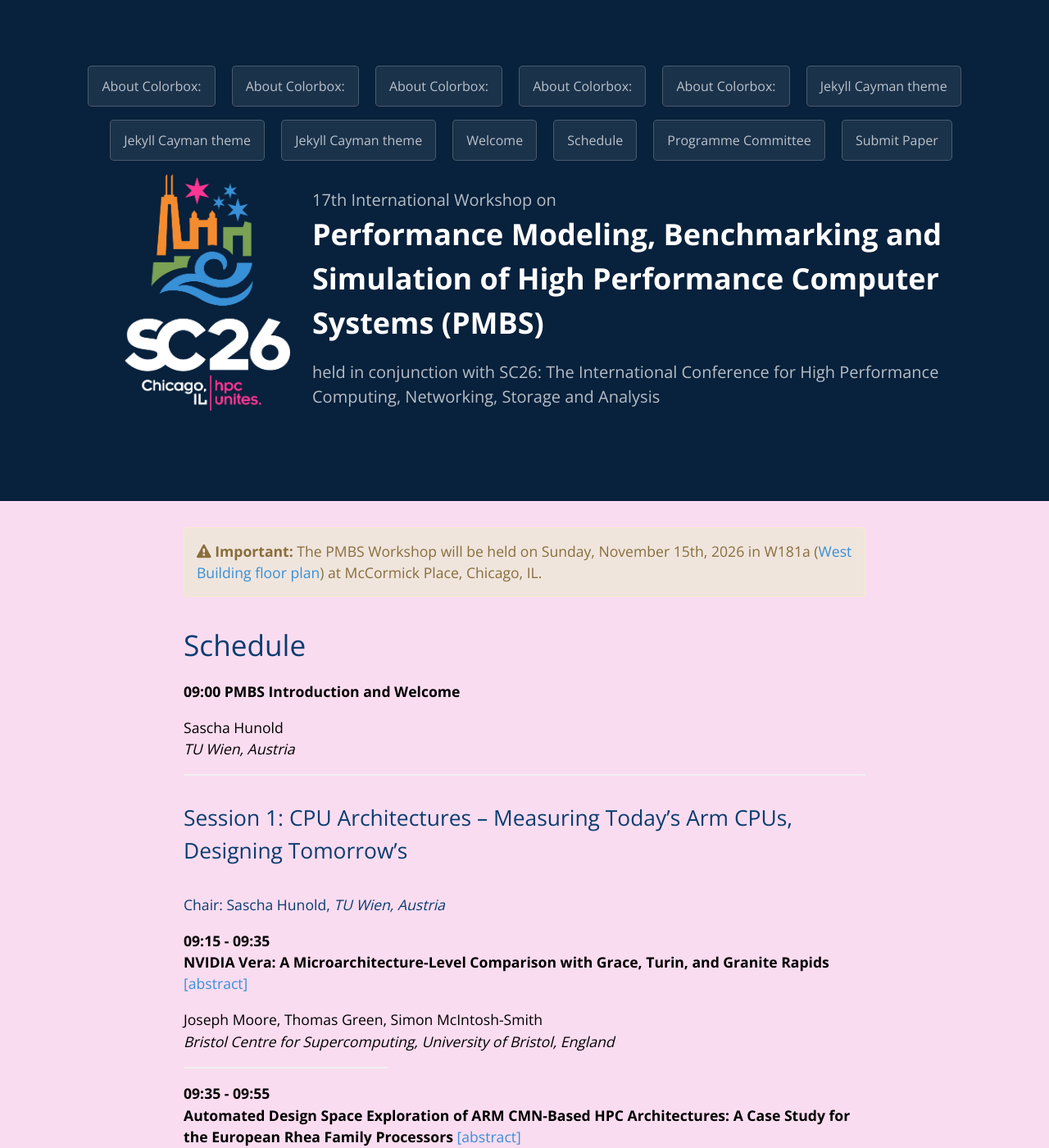
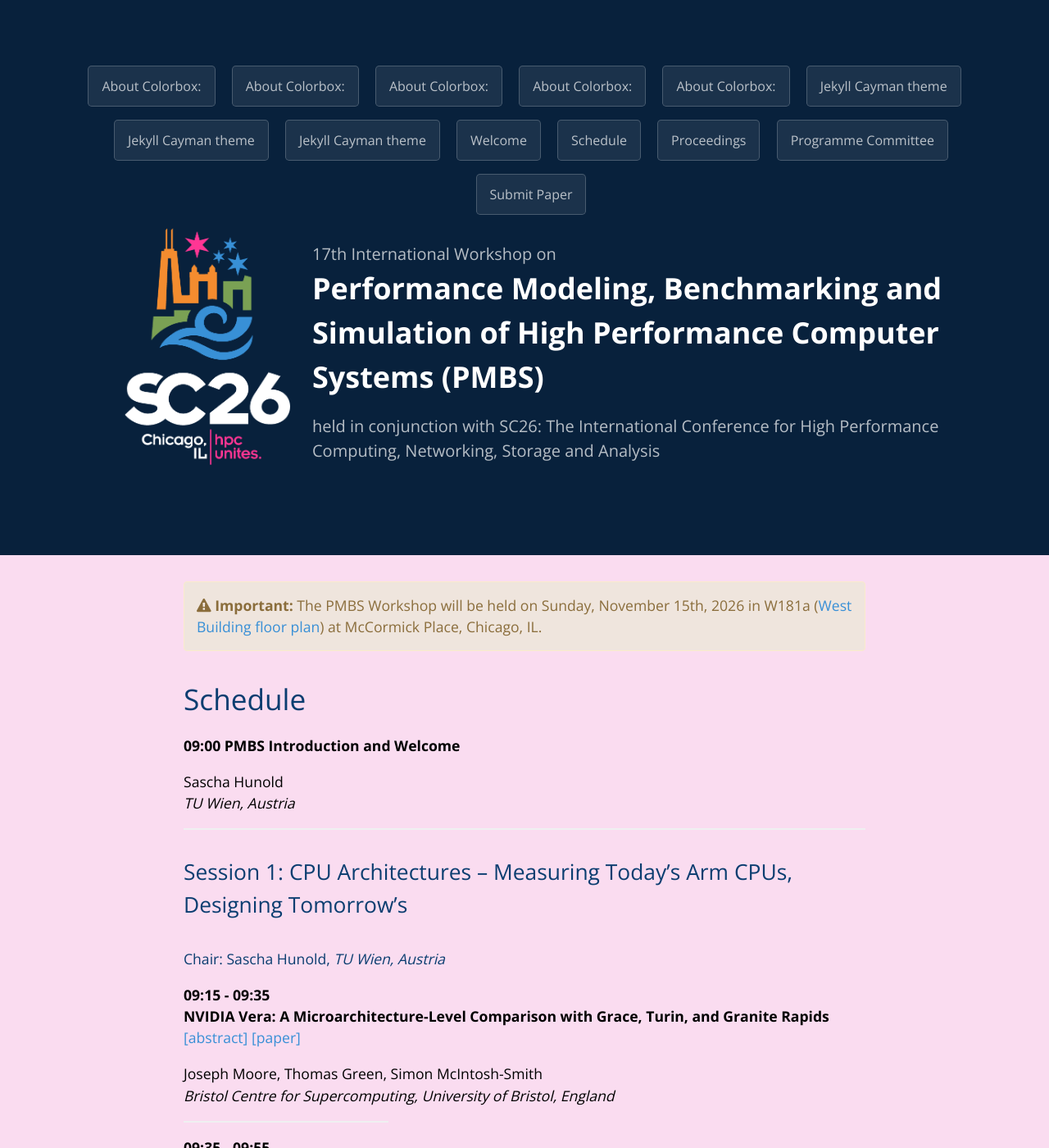
Before and after one commit to pmbs-workshop/pmbs-workshop.github.io, a Jekyll site: the page built from schedule.markdown, in a window 1280 px wide and 1400 px high. Shown: the whole window at 82% size. Built offline with Jekyll 4.4.1, drawn with Linux system fonts in a browser that asks for light colours; some of the changed text lies outside the part shown.

Commit message:
Adds link to the proceedings and paper links

```diff
--- a/proceedings.markdown
+++ b/proceedings.markdown
@@ -1,6 +1,7 @@
 ---
 layout: redirect
-redirect: https://dl.acm.org/doi/proceedings/10.1145/3731599?tocHeading=heading21#heading21
+title: Proceedings
+redirect: https://www.computer.org/csdl/proceedings/SC-W/2026/2lkuChrVvSE
 order: 3
 ---
 
--- a/schedule.markdown
+++ b/schedule.markdown
@@ -20,7 +20,7 @@ _TU Wien, Austria_
 #### Chair: Sascha Hunold, _TU Wien, Austria_ <!-- Chair, _Institute, Location_ -->
 
 **09:15 - 09:35**\\
-**NVIDIA Vera: A Microarchitecture-Level Comparison with Grace, Turin, and Granite Rapids** [[abstract]](abstract01.html) <!-- [[paper]]() [[slides]]() -->
+**NVIDIA Vera: A Microarchitecture-Level Comparison with Grace, Turin, and Granite Rapids** [[abstract]](abstract01.html) [[paper]](https://doi.ieeecomputersociety.org/10.1109/SCW72768.2026.00317) <!-- [[slides]]() -->
 
 Joseph Moore, Thomas Green, Simon McIntosh-Smith\\
 _Bristol Centre for Supercomputing, University of Bristol, England_
@@ -29,7 +29,7 @@ _Bristol Centre for Supercomputing, University of Bristol, England_
 {: style="width: 30%;"}
 
 **09:35 - 09:55**\\
-**Automated Design Space Exploration of ARM CMN-Based HPC Architectures: A Case Study for the European Rhea Family Processors** [[abstract]](abstract02.html) <!-- [[paper]]() [[slides]]() -->
+**Automated Design Space Exploration of ARM CMN-Based HPC Architectures: A Case Study for the European Rhea Family Processors** [[abstract]](abstract02.html) [[paper]](https://doi.ieeecomputersociety.org/10.1109/SCW72768.2026.00307) <!-- [[slides]]() -->
 
 Lilia Zaourar, Mohamed Benazouz\\
 _French Alternative Energies and Atomic Energy Commission (CEA), France_
@@ -97,7 +97,7 @@ _University of Chicago, IL, United States_
 #### Chair: Brian Austin, _Lawrence Berkeley National Laboratory, United States_ <!-- Chair, _Institute, Location_ -->
 
 **11:30 - 11:50**\\
-**HPL and HPL-MxP at Exascale on Aurora: Performance Engineering and Characterization** [[abstract]](abstract07.html) <!-- [[paper]]() [[slides]]() -->
+**HPL and HPL-MxP at Exascale on Aurora: Performance Engineering and Characterization** [[abstract]](abstract07.html) [[paper]](https://doi.ieeecomputersociety.org/10.1109/SCW72768.2026.00313) <!-- [[slides]]() -->
 
 Kazushige Goto, Huda Ibeid, Anthony-Trung Nguyen, Aditya Nishtala\\
 _Intel Corporation, United States_
@@ -109,7 +109,7 @@ _Argonne National Laboratory, IL, United States_
 {: style="width: 30%;"}
 
 **11:50 - 12:10**\\
-**Performance comparison and analysis of macroscopic cross section lookup kernel on Cerebras CS-3 and NVIDIA GPUs** [[abstract]](abstract08.html) <!-- [[paper]]() [[slides]]() -->
+**Performance comparison and analysis of macroscopic cross section lookup kernel on Cerebras CS-3 and NVIDIA GPUs** [[abstract]](abstract08.html) [[paper]](https://doi.ieeecomputersociety.org/10.1109/SCW72768.2026.00310) <!-- [[slides]]() -->
 
 Reo Nagashima, Akeru Nakamura, Takaaki Miyajima\\
 _Meiji University, Japan_
@@ -121,7 +121,7 @@ _Argonne National Laboratory, IL, United States_
 {: style="width: 30%;"}
 
 **12:10 - 12:30**\\
-**FP64 Performance and the Limits of Ozaki Emulation on HPC Systems** [[abstract]](abstract09.html) <!-- [[paper]]() [[slides]]() -->
+**FP64 Performance and the Limits of Ozaki Emulation on HPC Systems** [[abstract]](abstract09.html) [[paper]](https://doi.ieeecomputersociety.org/10.1109/SCW72768.2026.00314) <!-- [[slides]]() -->
 
 Katarzyna (Kasia) Swirydowicz, Nicholas Malaya, Noah Wolfe, Paul Bauman, Pieter Ghysels, Jonathan Belof\\
 _Advanced Micro Devices, Inc, United States_
@@ -136,7 +136,7 @@ _Advanced Micro Devices, Inc, United States_
 #### Chair: Simon Hammond, _National Nuclear Security Administration, USA_ <!-- Chair, _Institute, Location_ -->
 
 **14:00 - 14:20**\\
-**Benchmarking Physical GCD Placement Effects on Performance, Energy, and Co-Execution** [[abstract]](abstract10.html) <!-- [[paper]]() [[slides]]() -->
+**Benchmarking Physical GCD Placement Effects on Performance, Energy, and Co-Execution** [[abstract]](abstract10.html) [[paper]](https://doi.ieeecomputersociety.org/10.1109/SCW72768.2026.00311) <!-- [[slides]]() -->
 
 Arthur Lorenzon, Philippe Navaux\\
 _Federal University of Rio Grande do Sul, Brazil_
@@ -151,7 +151,7 @@ _AMD, United States_
 {: style="width: 30%;"}
 
 **14:20 - 14:40**\\
-**Enhancing Data Center Efficiency and Throughput by Co-Scheduling** [[abstract]](abstract11.html) <!-- [[paper]]() [[slides]]() -->
+**Enhancing Data Center Efficiency and Throughput by Co-Scheduling** [[abstract]](abstract11.html) [[paper]](https://doi.ieeecomputersociety.org/10.1109/SCW72768.2026.00309) <!-- [[slides]]() -->
 
 Paul Lin, Nestor Demeure, Mathias Wagner, Francesca Tartaglione, Garima Kochhar\\
 _NVIDIA, United States_
@@ -166,7 +166,7 @@ _Queen's University, Canada_
 {: style="width: 30%;"}
 
 **14:40 - 15:00**\\
-**Custodian: Enabling Automatic Performance Engineering Agents on the NERSC HPC System** [[abstract]](abstract12.html) <!-- [[paper]]() [[slides]]() -->
+**Custodian: Enabling Automatic Performance Engineering Agents on the NERSC HPC System** [[abstract]](abstract12.html) [[paper]](https://doi.ieeecomputersociety.org/10.1109/SCW72768.2026.00316) <!-- [[slides]]() -->
 
 Abdul Hannan Mohammed, Oscar Antepara, Dhruva Kulkarni, Muaaz Gul Awan, Samuel Williams, Jack Deslippe\\
 _Lawrence Berkeley National Laboratory, CA, United States_
@@ -181,7 +181,7 @@ _Lawrence Berkeley National Laboratory, CA, United States_
 #### Chair: Lilia Zaourar, _CEA, France_ <!-- Chair, _Institute, Location_ -->
 
 **15:30 - 15:50**\\
-**PortWarp: A Cycle-Accurate GPU-Accelerated HPC Network Simulator Using Port-per-Thread Model** [[abstract]](abstract13.html) <!-- [[paper]]() [[slides]]() -->
+**PortWarp: A Cycle-Accurate GPU-Accelerated HPC Network Simulator Using Port-per-Thread Model** [[abstract]](abstract13.html) [[paper]](https://doi.ieeecomputersociety.org/10.1109/SCW72768.2026.00308) <!-- [[slides]]() -->
 
 Jun Tan, Boning Li, Christopher Carothers\\
 _Rensselaer Polytechnic Institute, NY, United States_
@@ -196,7 +196,7 @@ _University of Illinois Chicago, IL, United States_
 {: style="width: 30%;"}
 
 **15:50 - 16:10**\\
-**DMSim: Configurable Data Management Simulation Framework for Scientific Computing Grid** [[abstract]](abstract14.html) <!-- [[paper]]() [[slides]]() -->
+**DMSim: Configurable Data Management Simulation Framework for Scientific Computing Grid** [[abstract]](abstract14.html) [[paper]](https://doi.ieeecomputersociety.org/10.1109/SCW72768.2026.00312) <!-- [[slides]]() -->
 
 Kuan-Chieh Hsu, Raees Ahmad Khan, Sairam Sri Vatsavai, Tasnuva Chowdhury, Ozgur Kilic, Sankha Dutta, David Park, Yihui Ren, Shinjae Yoo, Alexei Klimentov, Adolfy Hoisie\\
 _Brookhaven National Laboratory, NY, United States_
@@ -223,7 +223,7 @@ _SLAC National Accelerator Laboratory, CA, United States_
 {: style="width: 30%;"}
 
 **16:10 - 16:30**\\
-**AMAI: Algebraic Modelling of Distributed AI Computations for Symbolic Performance Analysis** [[abstract]](abstract15.html) <!-- [[paper]]() [[slides]]() -->
+**AMAI: Algebraic Modelling of Distributed AI Computations for Symbolic Performance Analysis** [[abstract]](abstract15.html) [[paper]](https://doi.ieeecomputersociety.org/10.1109/SCW72768.2026.00315) <!-- [[slides]]() -->
 
 Rubén Coll Sánchez\\
 _Huawei Technologies, France_\\
@@ -243,7 +243,7 @@ _Huawei Technologies, China_
 
 
 **16:30 - 16:50**\\
-**Scalable AMG Preconditioning for DG Neutron Diffusion Solvers on Manycore CPUs** [[abstract]](abstract16.html) <!-- [[paper]]() [[slides]]() -->
+**Scalable AMG Preconditioning for DG Neutron Diffusion Solvers on Manycore CPUs** [[abstract]](abstract16.html) [[paper]](https://doi.ieeecomputersociety.org/10.1109/SCW72768.2026.00304) <!-- [[slides]]() -->
 
 Antoine Kempf, Ansar Calloo, Cédric Chevalier, Marc Perache\\
 _French Alternative Energies and Atomic Energy Commission (CEA), France_\\
@@ -256,7 +256,7 @@ _French Alternative Energies and Atomic Energy Commission (CEA), France_
 {: style="width: 30%;"}
 
 **16:50 - 17:10**\\
-**Exploiting the Interplay of Compute- and Memory-Bound kernels in MPI Applications** [[abstract]](abstract17.html) <!-- [[paper]]() [[slides]]() -->
+**Exploiting the Interplay of Compute- and Memory-Bound kernels in MPI Applications** [[abstract]](abstract17.html) [[paper]](https://doi.ieeecomputersociety.org/10.1109/SCW72768.2026.00305) <!-- [[slides]]() -->
 
 Ayesha Afzal, Georg Hager\\
 _Erlangen National High Performance Computing Center, Friedrich-Alexander-Universität Erlangen-Nürnberg, Germany_
@@ -268,7 +268,7 @@ _University of Bonn, Germany_
 {: style="width: 30%;"}
 
 **17:10 - 17:30**\\
-**FHE-STREAM: Characterizing Memory Access Behavior in Fully Homomorphic Encryption Workloads** [[abstract]](abstract18.html) <!-- [[paper]]() [[slides]]() -->
+**FHE-STREAM: Characterizing Memory Access Behavior in Fully Homomorphic Encryption Workloads** [[abstract]](abstract18.html) [[paper]](https://doi.ieeecomputersociety.org/10.1109/SCW72768.2026.00306) <!-- [[slides]]() -->
 
 Ashlesha Malla, Yash Kumar, Michael Beebe, Yong Chen\\
 _Texas Tech University, TX, United States_
```
